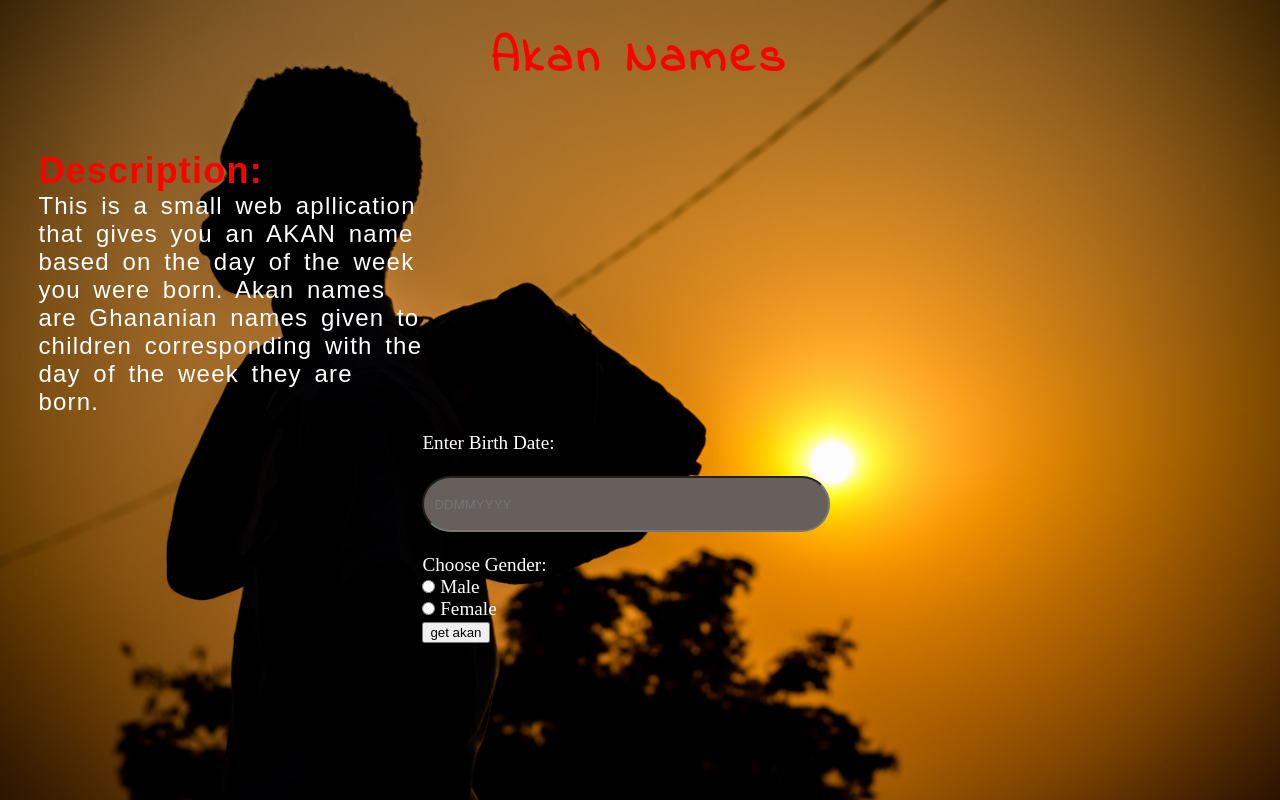
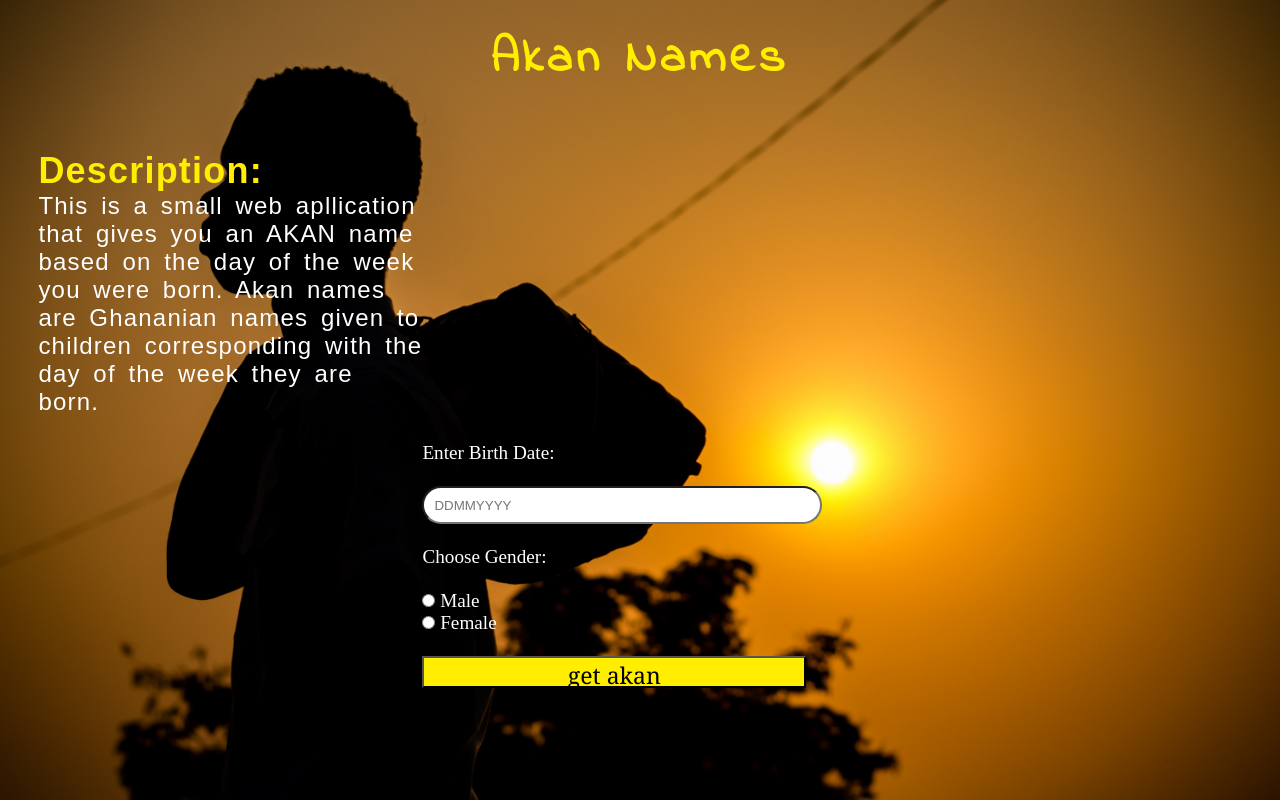
Before and after one commit to peter-wairimu/Akan-project, a plain HTML site: page index.html in a window 1280 px wide. Drawn offline with Linux system fonts and the light colour scheme.

Commit message:
finalised on User Interface

```diff
--- a/index.css
+++ b/index.css
@@ -8,7 +8,7 @@ body{
     background-size: cover;
 }
 h1{
-    color:rgb(255, 0, 0);
+    color:rgb(255, 238, 0);
     font-family: 'Indie Flower', cursive;
     font-size:3em;
     font-weight: bold;
@@ -18,16 +18,16 @@ h1{
     margin-top:3vh;
 }
 h2{
-    color:red;
+    color:rgb(255, 238, 0);
 }
 .desc{
     color:white;
     font-family: Arial, Helvetica, sans-serif;
-    font-size:1.5em;
+    font-size:1.5rem;
     letter-spacing: 0.05em;
     word-spacing: 0.2em;
     width:30vw;
-    height: fit-content;
+    height: 50vh;
     float:left;
     margin-left:3vw;
     margin-top:7vh;
@@ -38,12 +38,28 @@ h2{
     position: relative;
     top: 40vh;
     margin: auto;
+    margin-top:10px;
 }
 .form input[type="number"]{
-    color:white;
+    /* color:white; */
     width: 30vw;
     height: 4vh;
-    padding:10px;
-    background:rgb(102, 95, 91);
-    border-radius: 3vw;
+    padding-left:10px;
+    /* background:rgb(102, 95, 91); */
+    border-radius: 2vw;
 }
+.form input[type="button"]{
+    color:black;
+    font-size: 1.2em;
+    font-family: Georgia, 'Times New Roman', Times, serif;
+    width: 30vw;
+    height: 4vh;
+    text-align: center;
+    background:rgb(255, 238, 0);
+}
+#akan{
+    color:white;
+    font-size:1.5em;
+    position:relative;
+    top:50vh;
+}
--- a/index.html
+++ b/index.html
@@ -13,6 +13,7 @@
 </head>
 <body>
     <h1>Akan Names</h1>
+    <div class="container">
     <div class="desc">
         <h2>Description:</h2>
         <p>
@@ -20,17 +21,18 @@
             Akan names are Ghananian names given to children corresponding with the day of the week they are born.
         </p>
     </div>
+    </div>
     <br>
     <div class="form">
     <form>
         <label for="birthday">Enter Birth Date:</label><br><br>
         <input type="number" id="birthday" placeholder="DDMMYYYY">
         <br><br>
-        Choose Gender:<br>
+        Choose Gender:<br><br>
         <input type="radio" id="gender" name="gender" value="male">
         <label for="male">Male</label><br>
         <input type="radio" id="gender" name="gender" value="female">
-        <label for="female">Female</label><br>
+        <label for="female">Female</label><br><br>
         <input type="button" onclick="getAkan()" value="get akan">
     </form>
 </div>
```
